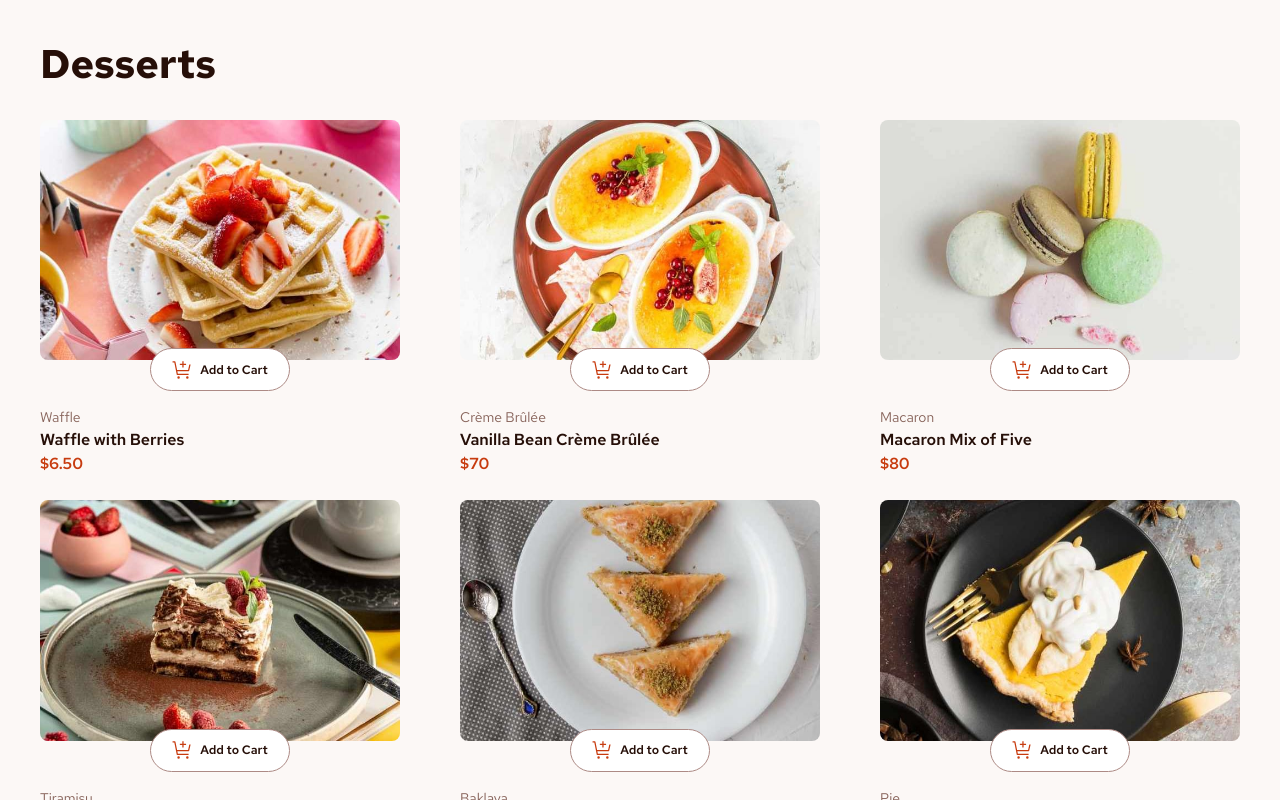
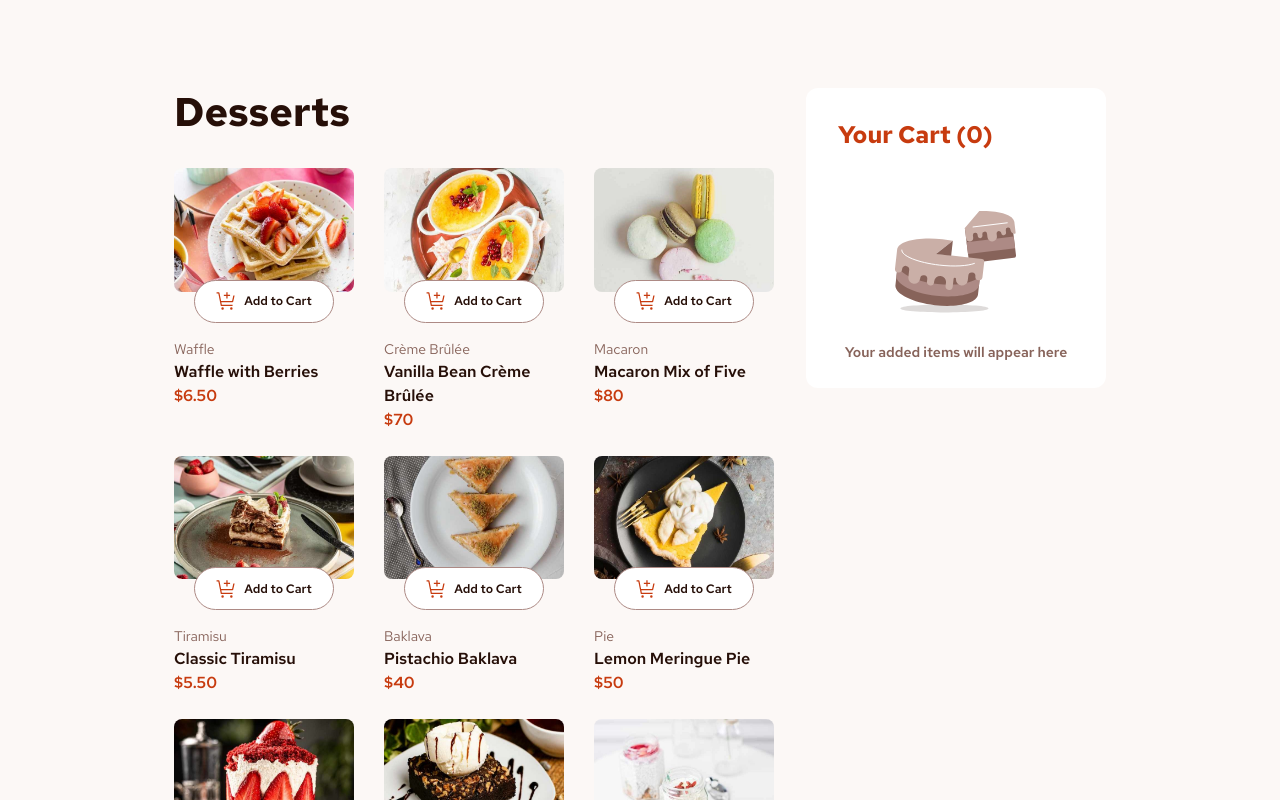
Before and after one commit to mckoyd/wolf-product-list, a React app: page /#/ in a window 1280 px wide. Shown: the top 800 px of the page. Built offline with nearby package versions, Linux system fonts and the light colour scheme.

Commit message:
adds responsive design for tablet and desktop for landing page

```diff
--- a/src/pages/Landing.tsx
+++ b/src/pages/Landing.tsx
@@ -1,5 +1,5 @@
-import React from "react";
-import { Grid, Typography } from "@mui/material";
+import React, { useEffect } from "react";
+import { Grid, Typography, useMediaQuery, useTheme } from "@mui/material";
 
 import products from "../data.json";
 import Product from "../components/Product";
@@ -9,9 +9,13 @@ import { useLandingStyles } from "../styles/landing.styles";
 import { ReactComponent as EmptyCartIcon } from "../assets/images/illustration-empty-cart.svg";
 
 const Landing: React.FC = () => {
+  const theme = useTheme();
   const { classes } = useLandingStyles();
+  const matchesLG = useMediaQuery(theme.breakpoints.up("lg"));
 
   return (
+    <Grid container className={classes.largeLandingContainer}>
+      <Grid item lg={6}>
         <Grid container className={classes.landingContainer}>
           <Grid item className={classes.titleContainer}>
             <Typography className={classes.title}>Desserts</Typography>
@@ -29,7 +33,28 @@ const Landing: React.FC = () => {
               )
             )}
           </Grid>
+          {!matchesLG && (
             <Grid item className={classes.cartContainer}>
+              <Typography className={classes.cartTitle}>
+                Your Cart (0)
+              </Typography>
+              <Grid
+                container
+                flexDirection="column"
+                className={classes.emptyCartImgContainer}
+              >
+                <EmptyCartIcon />
+                <Typography className={classes.emptyCartImgText}>
+                  Your added items will appear here
+                </Typography>
+              </Grid>
+            </Grid>
+          )}
+        </Grid>
+      </Grid>
+
+      {matchesLG && (
+        <Grid item className={classes.cartContainer} lg={3}>
           <Typography className={classes.cartTitle}>Your Cart (0)</Typography>
           <Grid
             container
@@ -42,6 +67,7 @@ const Landing: React.FC = () => {
             </Typography>
           </Grid>
         </Grid>
+      )}
     </Grid>
   );
 };
--- a/src/styles/landing.styles.ts
+++ b/src/styles/landing.styles.ts
@@ -2,6 +2,13 @@ import { CSSProperties } from "react";
 import { tss } from "tss-react/mui";
 
 export const useLandingStyles = tss.create(({ theme }) => ({
+  largeLandingContainer: {
+    [theme.breakpoints.up("lg")]: {
+      padding: "5.5em 2.5em",
+      justifyContent: "center",
+      gap: "2em",
+    },
+  },
   landingContainer: {
     display: "flex",
     flexDirection: "column",
@@ -9,6 +16,9 @@ export const useLandingStyles = tss.create(({ theme }) => ({
     gap: "2em",
     [theme.breakpoints.up("sm")]: {
       padding: "2.5em",
+    },
+    [theme.breakpoints.up("lg")]: {
+      padding: "0",
     },
   },
   titleContainer: {
@@ -35,6 +45,9 @@ export const useLandingStyles = tss.create(({ theme }) => ({
     gap: "2em",
     background: theme.palette.common.white,
     borderRadius: "0.75em",
+    [theme.breakpoints.up("lg")]: {
+      height: "18.75em",
+    },
   },
   cartTitle: {
     ...(theme.typography.textPreset2 as CSSProperties),
```
Lines whose indentation alone changed are shown as unchanged.
